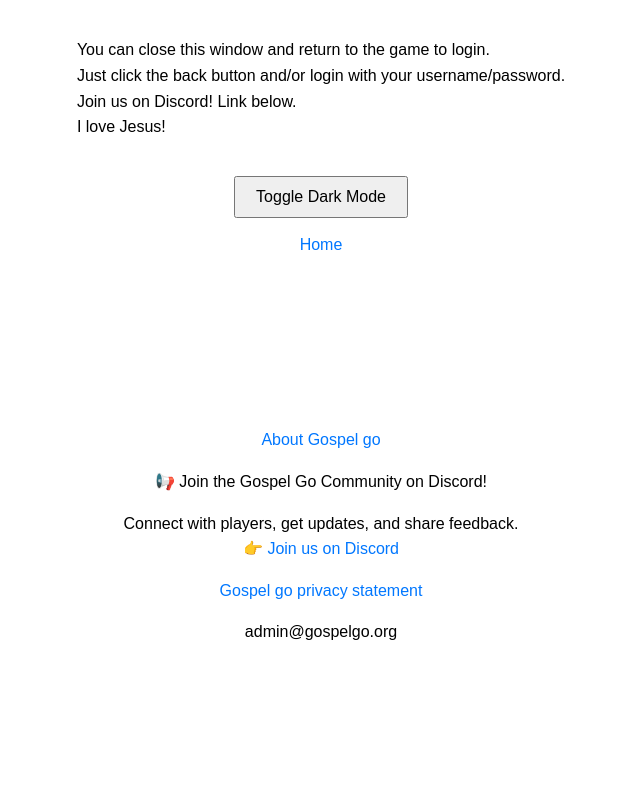
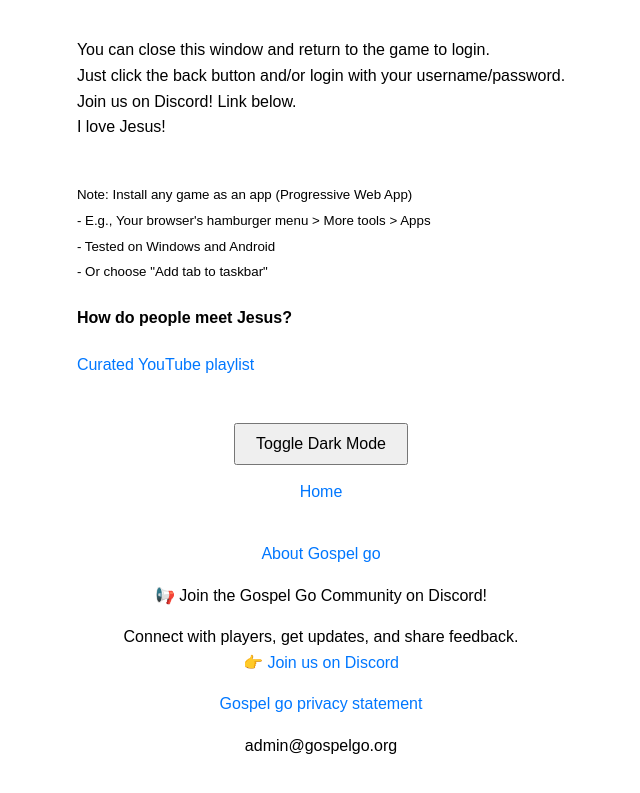
Before and after one commit to danosono/home-gospelgo-org, a plain HTML site: page signup.html in a window 1280 px wide. Shown: the part 119-912 px from the top of the page, without its empty margins (319-959 px from the left). Before the commit the page ends 800 px from the top, so only its background shows below. Drawn offline with Linux system fonts and the light colour scheme.

Commit message:
Updated home page and signup page

```diff
--- a/signup.html
+++ b/signup.html
@@ -17,7 +17,13 @@
 			<p>You can close this window and return to the game to login.<br>
 			Just click the back button and/or login with your username/password.<br>
 			Join us on Discord! Link below.<br>
-			I love Jesus!</p>
+			I love Jesus!</p><br>
+			<small>Note: Install any game as an app (Progressive Web App)</small><br>
+			<small>- E.g., Your browser's hamburger menu > More tools > Apps</small><br>
+			<small>- Tested on Windows and Android</small><br>
+			<small>- Or choose "Add tab to taskbar"</small><br>
+			<h4>How do people meet Jesus?</h4>
+			<a href="https://www.youtube.com/playlist?list=PLkpgE_jJEv1DfHlX_mqGe6mZfuOMuJ4BW" target="_blank">Curated YouTube playlist</a><br><br>
 		</div>
 		<button onclick="toggleDarkMode()">Toggle Dark Mode</button><br><br>
 		<a href="index.html">Home</a>
```
Also changed, not shown: index.html (+3 -2 lines).
